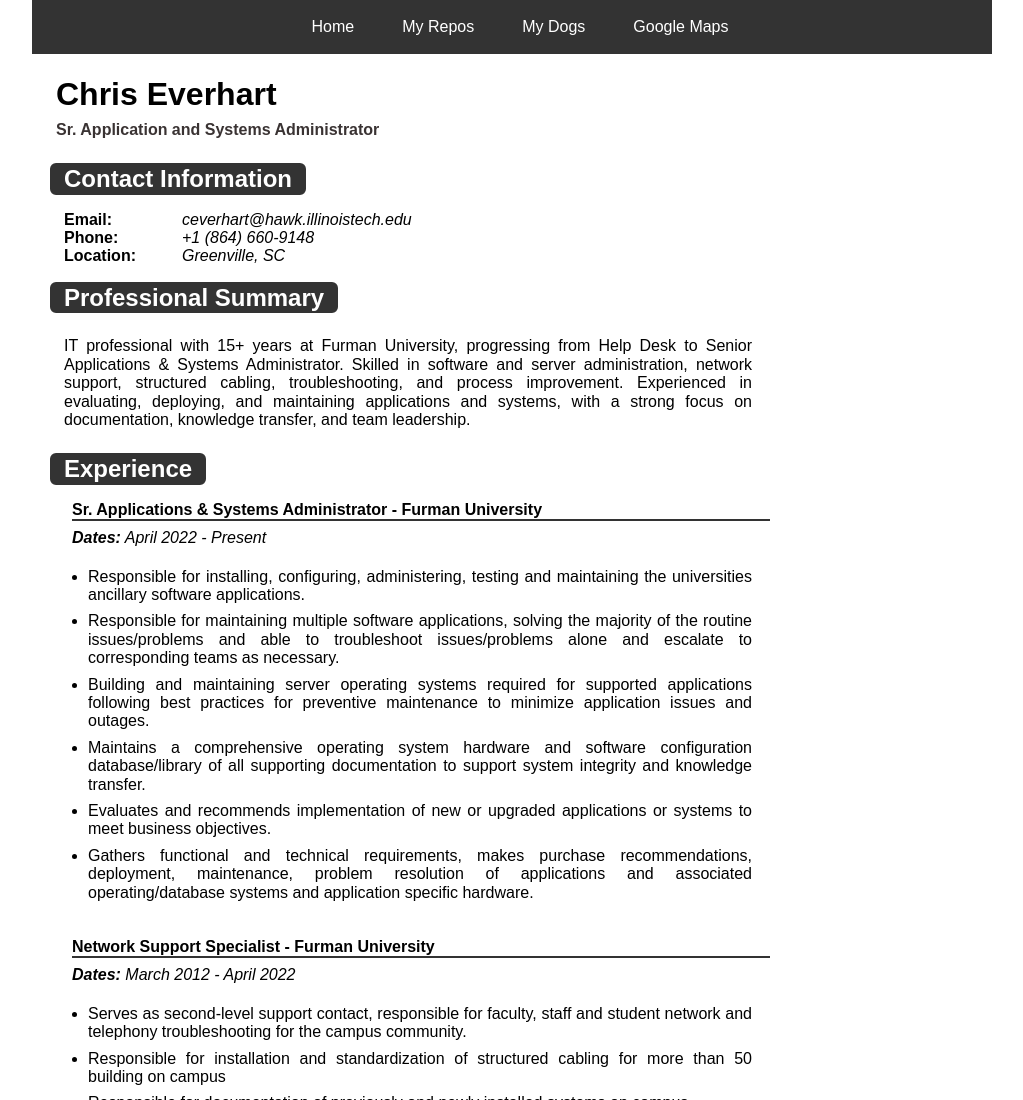
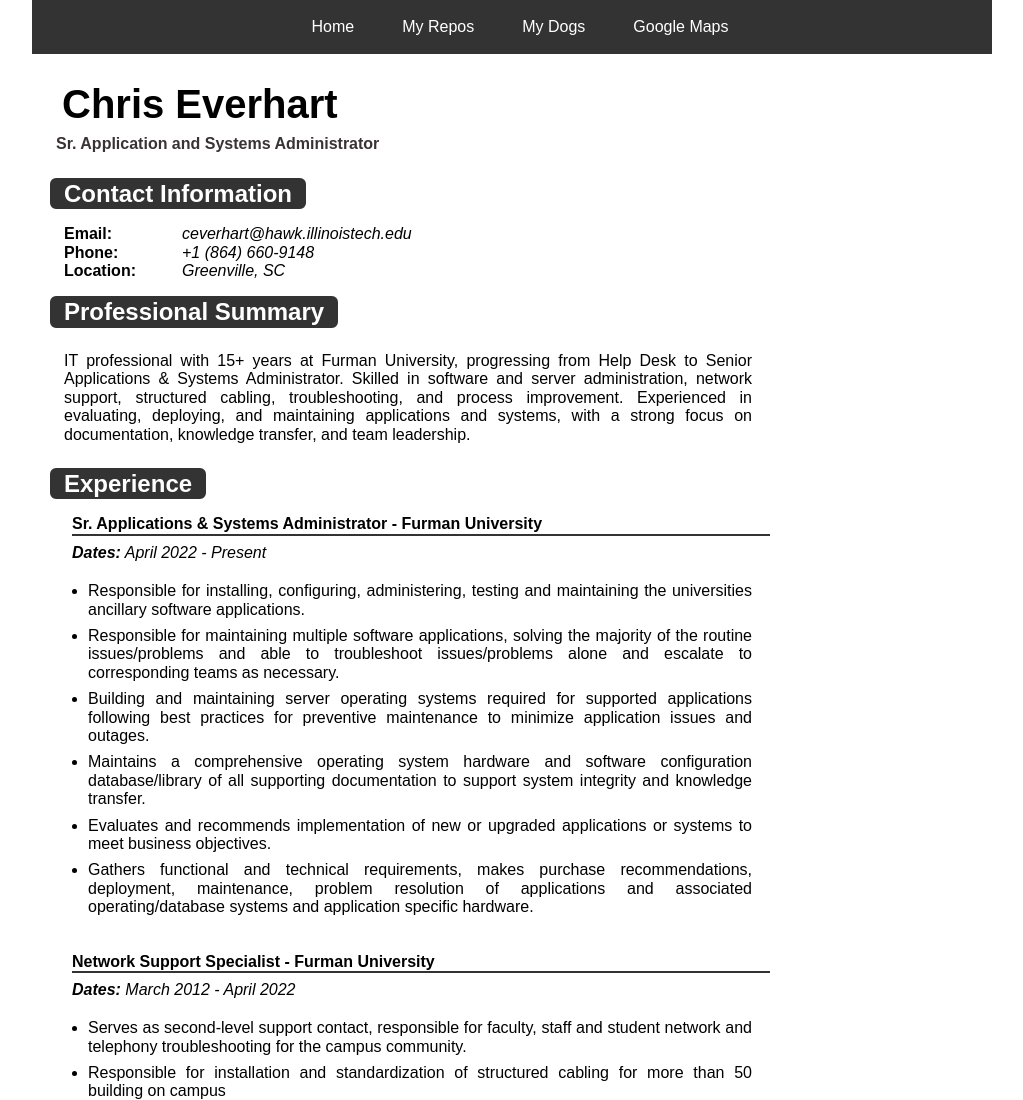
Before and after one commit to fu-ceverhart/itmd361-project3, a plain HTML site: page index.html in a window 1280 px wide. Shown: the top 1100 px of the page, without its empty margins (128-1151 px from the left). Drawn offline with Linux system fonts and the light colour scheme; a web font is replaced by a local one.

Commit message:
modify the h1 tags for tablets vs desktop

```diff
--- a/css/style.css
+++ b/css/style.css
@@ -243,6 +243,9 @@
     max-width: 750px;
     margin: 0 auto;
   }
+  h1 {
+    font-size: 2em;
+  }
 }
 
 @media (min-width: 1024px) {
@@ -250,4 +253,7 @@
     max-width: 960px;
     margin: 0 auto;
   }
+  h1 {
+    font-size: 2.5em;
+  }
 }
```
